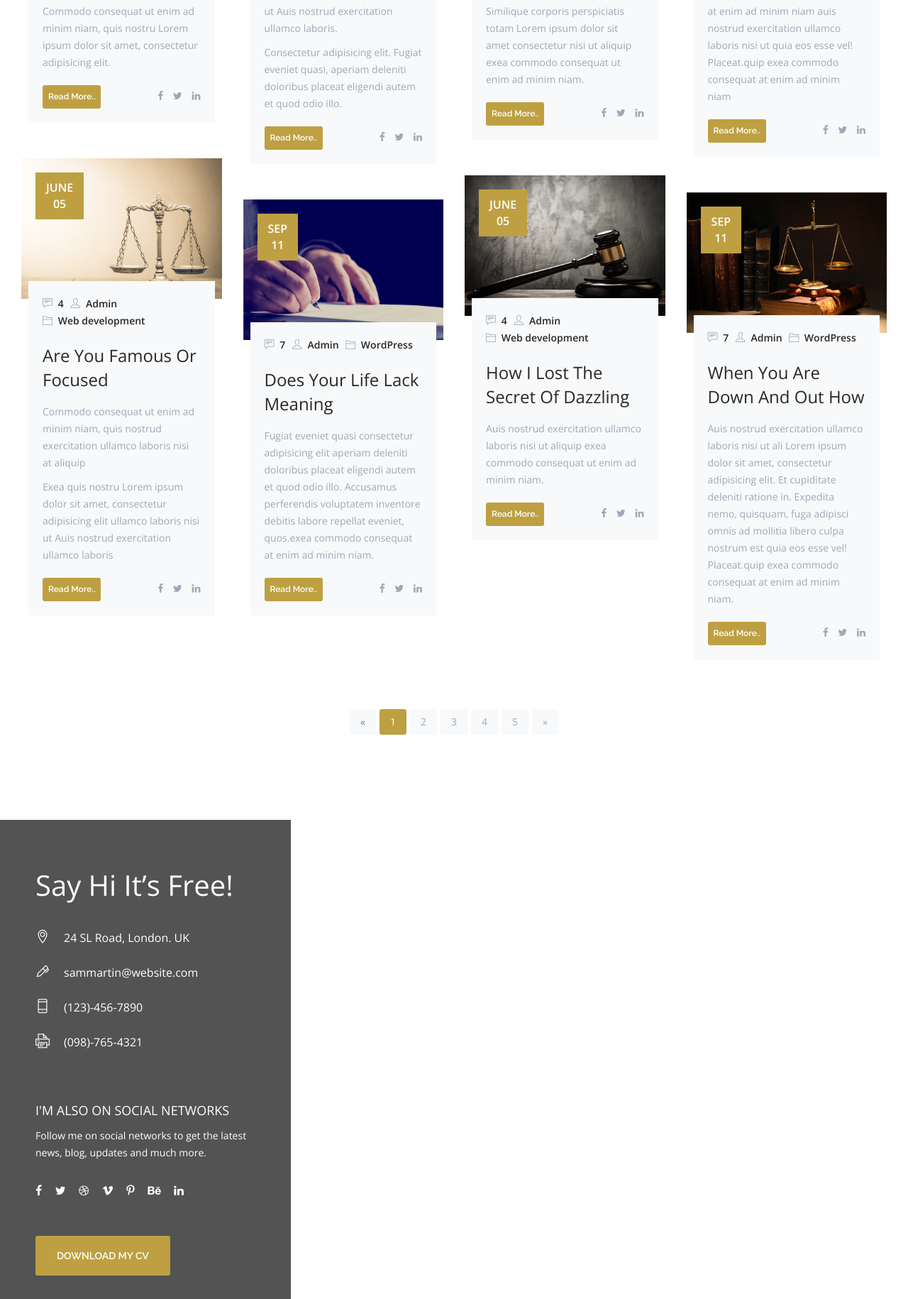
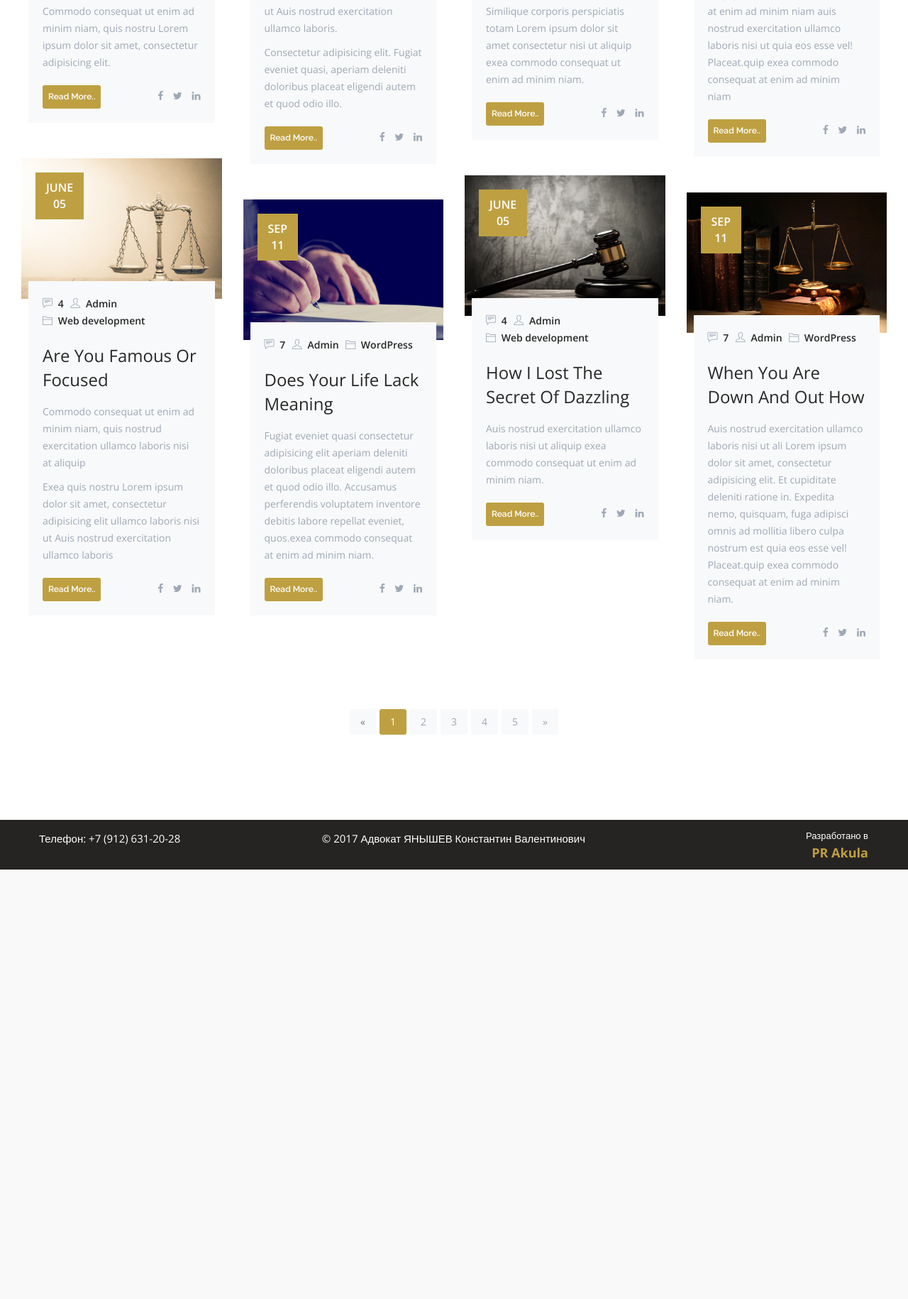
Before and after one commit to PRakulaStudio/Yanyshev, a PHP site: page /blog.html in a window 1280 px wide. Shown: the part 890-2720 px from the top of the page at 71% size. After the commit the page ends 2115 px from the top, so only its background shows below. Run offline with PHP 8.4, Linux system fonts and the light colour scheme; some libraries are stand-ins or nearby versions.

Commit message:
Css Https fix #3

```diff
--- a/blog.html
+++ b/blog.html
@@ -5,7 +5,7 @@
 <meta http-equiv="X-UA-Compatible" content="IE=edge">
 <meta name="keywords" content="HTML5 Template" />
 <meta name="description" content="Sam Martin - Personal Vcard Resume HTML Template" />
-<meta name="author" content="potenzaglobalsolutions.com" />
+
 <meta name="viewport" content="width=device-width, initial-scale=1, maximum-scale=1" />
 <title> Sam Martin - Personal Vcard Resume HTML Template </title>
 
@@ -399,57 +399,24 @@
 <!--=================================
  contact -->
 
-<section class="google-map white-bg">
+<section id="contact" class="google-map white-bg page-section-pt">
     <div class="container-fluid">
-  <div id="google-map">
-   <div id="map-canvas" class="wow animated fadeInUp"></div>
+
+        <div class="content">
+            <div class="clearfix">
+                <div class="left">
+                    <p>Телефон: +7 (912) 631-20-28</p>
                 </div>
- <div class="contact">
-  <h2>Say Hi It’s Free! </h2>
-  <div class="address">
-    <ul>
-      <li><span class="ti-location-pin"></span> <p>24 SL Road, London. UK</p> </li>
-      <li><span class="ti-marker-alt"></span> <p>sammartin@website.com </p></li>
-      <li><span class="ti-mobile"></span> <p>(123)-456-7890 </p></li>
-      <li><span class="ti-printer"></span> <p>(098)-765-4321 </p></li>
-    </ul>
+                <div class="center">
+                    <p>© 2017&nbsp;Адвокат ЯНЫШЕВ&nbsp;Константин Валентинович</p>
                 </div>
-  <div class="social">
-   <h4>I'm also on Social Networks</h4>
-   <p>Follow me on social networks to get the latest news, blog, updates and much more.</p>
-   <ul>
-       <li><a href="blog.html#"><i class="fa fa-facebook"></i></a></li>
-         <li><a href="blog.html#"><i class="fa fa-twitter"></i></a></li>
-         <li><a href="blog.html#"><i class="fa fa-dribbble"></i> </a></li>
-         <li><a href="blog.html#"><i class="fa fa-vimeo"></i> </a></li>
-         <li><a href="blog.html#"><i class="fa fa-pinterest-p"></i> </a></li>
-         <li><a href="blog.html#"><i class="fa fa-behance"></i> </a></li>
-         <li><a href="blog.html#"><i class="fa fa-linkedin"></i> </a></li>
-    </ul>
-  </div>
-  <div class="button-large"><a href="blog.html#">Download my CV</a></div>
- </div>
- <div class="contact-form">
-   <div id="contact-wrapper">
-    <div class="contact-content">
-     <div id="formmessage">Success/Error Message Goes Here</div>
-       <form class="form-horizontal" id="contactform" method="post" action="http://themes.potenzaglobalsolutions.com/html/sam-martin/lawyer/layout-2/php/contact-form.php">
-          <div class="contact-form">
-            <h4>Drop me a line</h4>
-            <p>Use this form to tell me about your project goals and needs. I will be in touch within 24 hours.</p>
-               <input id="name" type="text" placeholder="Name*"  name="name">
-               <input type="email" placeholder="Email*" name="email">
-               <input type="text" placeholder="Phone*" name="phone">
-               <textarea class="input-message" placeholder="Comment*" rows="7" name="message"></textarea>
-             <input type="hidden" name="action" value="sendEmail"/>
-            <button id="submit" name="submit" type="submit" value="Send" class="button-small"> Say Hello! </button>
-          </div>
-        </form>
-        <div id="ajaxloader" style="display:none"><img class="center-block" src="images/ajax-loader-white.gif" alt=""></div>
-   </div>
-   <a href="blog.html#" class="contact-toggle"><span class="ti-comments"></span></a>
+                <div class="right">
+                    <p>Разработано в</p>
+                    <a href="http://prakula.ru/" target="_blank">PR Akula</a>
                 </div>
             </div>
+        </div>
+
     </div>
 </section>
 
@@ -457,37 +424,6 @@
  contact -->
 
 
- <!--=================================
- color customizer -->
-
- <div class="style-customizer closed">
-  <div class="buy-button"> <a class="opener" href="blog.html#"><i class="fa fa-cog fa-spin"></i></a>  </div>
-  <div class="clearfix content-chooser">
-     <a target="_blank" class="button" href="https://themeforest.net/item/sam-martin-personal-vcard-resume-html-template/16795240?ref=Potenzaglobalsolutions">purchase now</a>
-      <h3>Color Schemes</h3>
-      <p>Which theme color you want to use? Here are some predefined colors.</p>
-      <ul class="styleChange clearfix">
-        <li class="skin-default selected" title="Default" data-style="skin-default" ></li>
-        <li class="skin-blue" title="Blue" data-style="skin-blue" ></li>
-        <li class="skin-green" title="green" data-style="skin-green"></li>
-        <li class="skin-olive" title="Olive" data-style="skin-olive"></li>
-        <li class="skin-salmon" title="Salmon" data-style="skin-salmon"></li>
-        <li class="skin-lime" title="Lime" data-style="skin-lime"></li>
-        <li class="skin-pink" title="Pink" data-style="skin-pink" ></li>
-        <li class="skin-yellow" title="Yellow" data-style="skin-yellow"></li>
-      </ul>
-      <h3>Layout Options</h3>
-      <p>Which Layout options you want to use? Choose from below options.</p>
-      <ul class="layout">
-        <li><a href="../layout-1/index.html"><img class="img-responsive" src="images/color-customizer/layout-01.png" alt=""></a></li>
-        <li><a href="index.html"><img class="img-responsive" src="images/color-customizer/layout-02.png" alt=""></a></li>
-        <li><a href="../layout-3/index.html"><img class="img-responsive" src="images/color-customizer/layout-03.png" alt=""></a></li>
-      </ul>
-  </div>
-</div>
-
- <!--=================================
- color customizer -->
 
 
 <!--=================================
--- a/error-404.html
+++ b/error-404.html
@@ -6,7 +6,7 @@
 <meta http-equiv="X-UA-Compatible" content="IE=edge">
 <meta name="keywords" content="HTML5 Template" />
 <meta name="description" content="Sam Martin - Personal Vcard Resume HTML Template" />
-<meta name="author" content="potenzaglobalsolutions.com" />
+
 <meta name="viewport" content="width=device-width, initial-scale=1, maximum-scale=1" />
 <title> Sam Martin - Personal Vcard Resume HTML Template </title>
 
```
Also changed, not shown: blog-single.html (+13 -78 lines), css/responsive.css (+0 -10 lines), css/style-customizer.css (+0 -9 lines), css/style.css (+0 -9 lines), js/custom.js (+0 -10 lines), js/datepicker-script.js (+0 -9 lines), js/map-scripts.js (+0 -9 lines), js/style-customizer.js (+0 -9 lines), portfolio-single.html (+1 -57 lines). Lines whose indentation alone changed are shown as unchanged.
